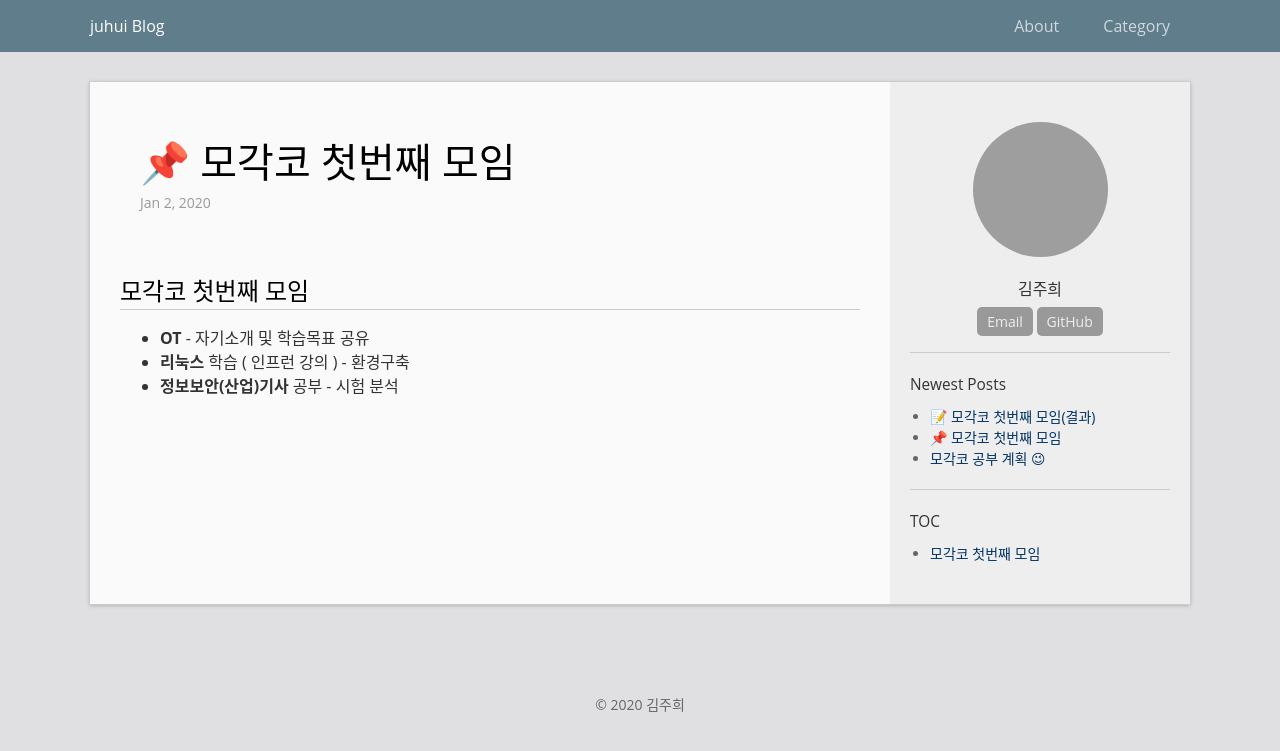
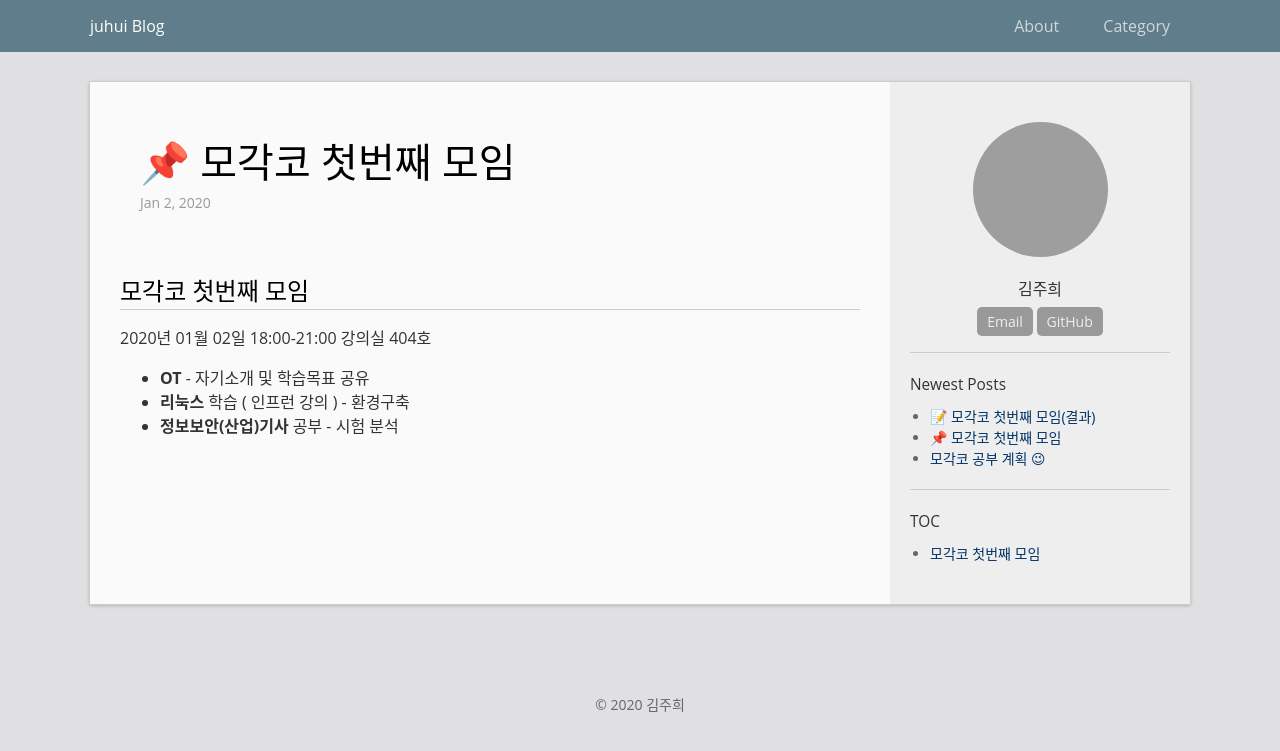
Before and after one commit to juhui-ui/juhui-ui.github.io, a Jekyll site: the page built from _posts/2020-01-02-1-1.markdown, in a window 1280 px wide. Shown: the top 751 px of the page. Built offline with Jekyll 4.4.1, drawn with Linux system fonts in a browser that asks for light colours; emoji names are drawn with the system emoji font; grey boxes are pictures that could not be loaded.

Commit message:
Update 2020-01-02-1-1.markdown

```diff
--- a/_posts/2020-01-02-1-1.markdown
+++ b/_posts/2020-01-02-1-1.markdown
@@ -8,6 +8,10 @@ permalink: /archivers/start1
 
 ## 모각코 첫번째 모임 ##
 
+2020년 01월 02일
+18:00-21:00
+강의실 404호
+
 * **OT** - 자기소개 및 학습목표 공유
 * **리눅스** 학습 ( 인프런 강의 ) - 환경구축
 * **정보보안(산업)기사** 공부 - 시험 분석
```
